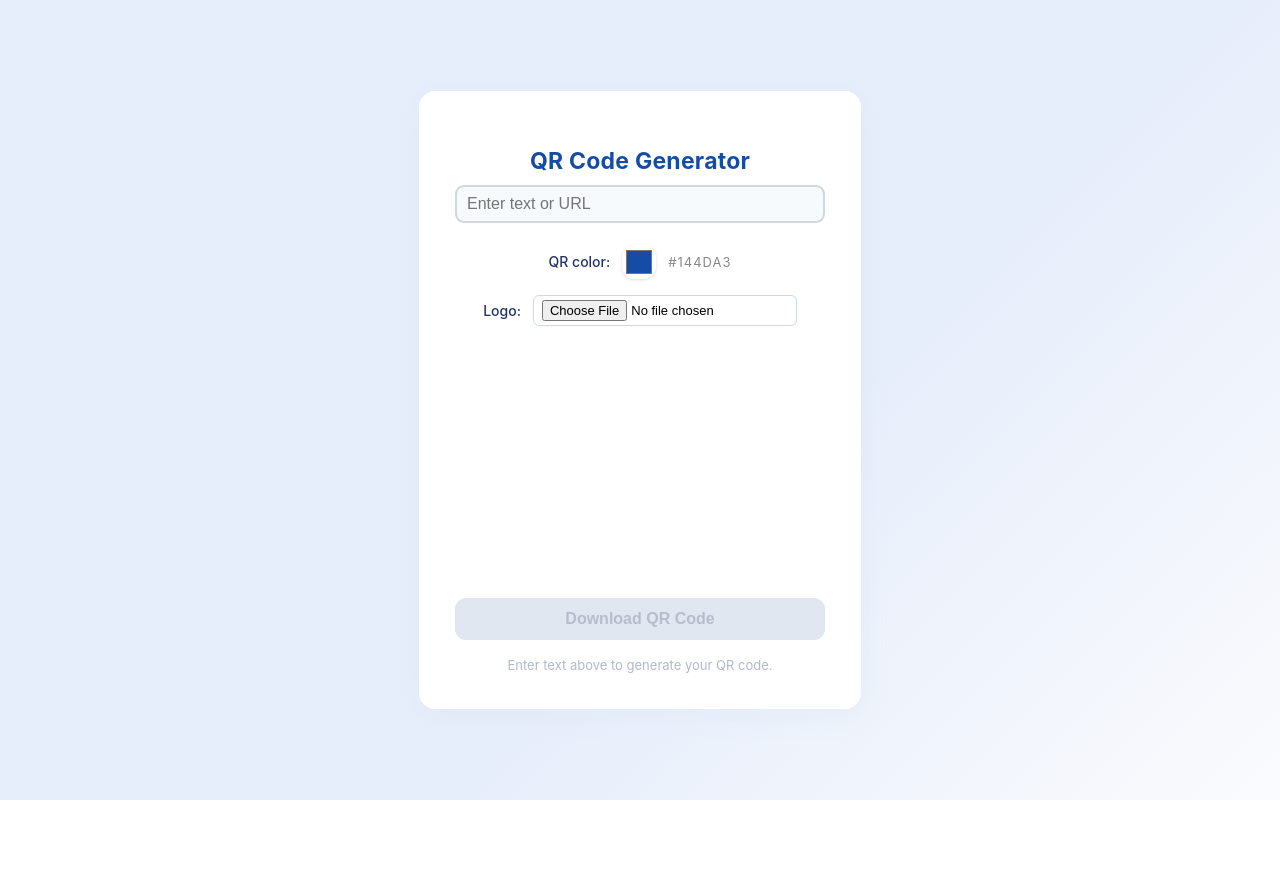
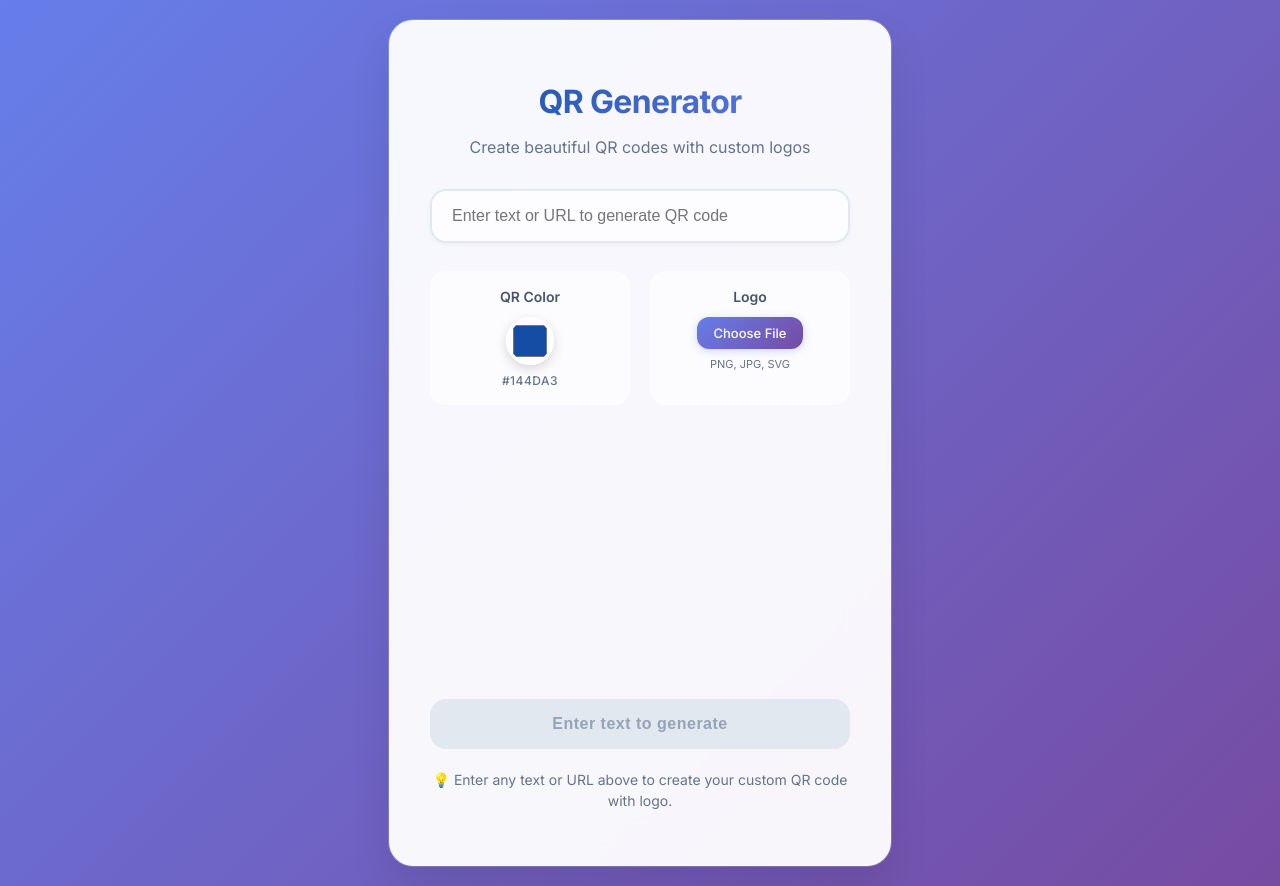
Before and after one commit to Abhishekmn1999/qr-logo-app, a React (Create React App) app: page / in a window 1280 px wide. Before the commit the page ends 800 px from the top, so only its background shows below. Built offline with nearby package versions, Linux system fonts and the light colour scheme.

Commit message:
Modernize UI with glassmorphism and better styling

```diff
--- a/src/App.js
+++ b/src/App.js
@@ -179,6 +179,7 @@ function App() {
   return (
     <>
       <style>{`
+      @import url('https://fonts.googleapis.com/css2?family=Inter:wght@300;400;500;600;700&display=swap');
       @keyframes shake {
         0% { transform: translateX(0); }
         18% { transform: translateX(-7px);}
@@ -188,137 +189,197 @@ function App() {
         90% { transform: translateX(-3px);}
         100% { transform: translateX(0); }
       }
+      @keyframes fadeIn {
+        from { opacity: 0; transform: translateY(20px); }
+        to { opacity: 1; transform: translateY(0); }
+      }
+      @keyframes pulse {
+        0%, 100% { transform: scale(1); }
+        50% { transform: scale(1.05); }
+      }
       `}</style>
       <div style={{
         minHeight: "100vh",
-        background: "linear-gradient(135deg, #e7eefb 60%, #fafbfd 100%)",
-        fontFamily: "Inter, Segoe UI, Arial, sans-serif",
+        background: "linear-gradient(135deg, #667eea 0%, #764ba2 100%)",
+        fontFamily: "Inter, -apple-system, BlinkMacSystemFont, sans-serif",
         display: "flex",
         justifyContent: "center",
-        alignItems: "center"
+        alignItems: "center",
+        padding: "20px"
       }}>
         <div style={{
-          background: "#fff",
-          borderRadius: 16,
-          boxShadow: "0 4px 28px #b5c6e026",
-          width: 370,
-          maxWidth: "99vw",
-          padding: 36,
+          background: "rgba(255, 255, 255, 0.95)",
+          backdropFilter: "blur(20px)",
+          borderRadius: 24,
+          boxShadow: "0 20px 40px rgba(0,0,0,0.1), 0 0 0 1px rgba(255,255,255,0.2)",
+          width: 420,
+          maxWidth: "95vw",
+          padding: 40,
           textAlign: 'center',
+          animation: "fadeIn 0.6s ease-out",
+          border: "1px solid rgba(255,255,255,0.2)"
         }}>
-          <h2 style={{
-            color: qrColor,
-            marginBottom: 10,
+          <h1 style={{
+            background: `linear-gradient(135deg, ${qrColor}, #667eea)`,
+            WebkitBackgroundClip: "text",
+            WebkitTextFillColor: "transparent",
+            backgroundClip: "text",
+            marginBottom: 8,
             fontWeight: 700,
-            fontSize: 23,
-            letterSpacing: ".01em"
+            fontSize: 32,
+            letterSpacing: "-0.02em",
+            textAlign: "center"
           }}>
-            QR Code Generator
-          </h2>
+            QR Generator
+          </h1>
+          <p style={{
+            color: "#64748b",
+            fontSize: 16,
+            marginBottom: 32,
+            fontWeight: 400
+          }}>Create beautiful QR codes with custom logos</p>
           <input
             type="text"
             value={text}
-            placeholder="Enter text or URL"
+            placeholder="Enter text or URL to generate QR code"
             onChange={e => setText(e.target.value)}
             style={{
               width: "100%",
-              padding: "8px 10px",
-              marginBottom: 22,
+              padding: "16px 20px",
+              marginBottom: 28,
               fontSize: 16,
-              border: focused ? `2px solid ${qrColor}` : "2px solid #cfd8dc",
-              borderRadius: 9,
+              border: focused ? `2px solid ${qrColor}` : "2px solid #e2e8f0",
+              borderRadius: 16,
               outline: "none",
               boxSizing: "border-box",
-              boxShadow: focused ? `0 0 0 2px ${qrColor}33` : "none",
-              background: "#f7fafc",
-              transition: "border-color 0.32s, box-shadow 0.35s"
+              boxShadow: focused ? `0 0 0 4px ${qrColor}15` : "0 2px 4px rgba(0,0,0,0.04)",
+              background: "rgba(255,255,255,0.8)",
+              transition: "all 0.3s ease",
+              fontWeight: 400
             }}
             onFocus={() => setFocused(true)}
             onBlur={() => setFocused(false)}
             autoComplete="off"
           />
+          <div style={{
+            display: "grid",
+            gridTemplateColumns: "1fr 1fr",
+            gap: 20,
+            marginBottom: 28
+          }}>
           {/* QR color picker option */}
           <div style={{
-            marginBottom: 16,
             display: "flex",
+            flexDirection: "column",
             alignItems: "center",
-            justifyContent: "center",
-            gap: 12
+            gap: 8,
+            padding: "16px",
+            background: "rgba(255,255,255,0.6)",
+            borderRadius: 16,
+            border: "1px solid rgba(255,255,255,0.3)"
           }}>
             <span style={{
               fontSize: 14,
-              color: "#223269",
-              fontWeight: 500
-            }}>QR color:</span>
+              color: "#475569",
+              fontWeight: 600,
+              marginBottom: 4
+            }}>QR Color</span>
             <input
               type="color"
               value={qrColor}
               onChange={e => setQrColor(e.target.value)}
               style={{
-                width: 34,
-                height: 34,
-                border: "none",
-                borderRadius: "35%",
-                boxShadow: "0 1px 3px #ddd",
+                width: 48,
+                height: 48,
+                border: "3px solid #fff",
+                borderRadius: "50%",
+                boxShadow: "0 4px 12px rgba(0,0,0,0.15)",
                 cursor: "pointer",
-                background: "none"
+                background: "none",
+                transition: "transform 0.2s ease"
               }}
+              onMouseEnter={e => e.target.style.transform = "scale(1.1)"}
+              onMouseLeave={e => e.target.style.transform = "scale(1)"}
             />
             <span style={{
-              fontSize: 13,
-              color: "#888",
-              letterSpacing: 1
+              fontSize: 12,
+              color: "#64748b",
+              fontWeight: 500,
+              letterSpacing: 0.5
             }}>
               {qrColor.toUpperCase()}
             </span>
           </div>
           {/* Logo upload option */}
           <div style={{
-            marginBottom: 16,
             display: "flex",
+            flexDirection: "column",
             alignItems: "center",
-            justifyContent: "center",
-            gap: 12
+            gap: 8,
+            padding: "16px",
+            background: "rgba(255,255,255,0.6)",
+            borderRadius: 16,
+            border: "1px solid rgba(255,255,255,0.3)"
           }}>
             <span style={{
               fontSize: 14,
-              color: "#223269",
-              fontWeight: 500
-            }}>Logo:</span>
-            <input
-              type="file"
-              accept="image/*"
-              onChange={handleImageUpload}
-              style={{
-                fontSize: 13,
-                padding: "4px 8px",
-                border: "1px solid #cfd8dc",
-                borderRadius: 6,
-                cursor: "pointer"
-              }}
-            />
+              color: "#475569",
+              fontWeight: 600,
+              marginBottom: 4
+            }}>Logo</span>
+            <label style={{
+              display: "inline-block",
+              padding: "8px 16px",
+              background: "linear-gradient(135deg, #667eea, #764ba2)",
+              color: "white",
+              borderRadius: 12,
+              cursor: "pointer",
+              fontSize: 13,
+              fontWeight: 500,
+              transition: "transform 0.2s ease",
+              boxShadow: "0 2px 8px rgba(102, 126, 234, 0.3)"
+            }}
+            onMouseEnter={e => e.target.style.transform = "translateY(-2px)"}
+            onMouseLeave={e => e.target.style.transform = "translateY(0)"}
+            >
+              Choose File
+              <input
+                type="file"
+                accept="image/*"
+                onChange={handleImageUpload}
+                style={{ display: "none" }}
+              />
+            </label>
+            <span style={{
+              fontSize: 11,
+              color: "#64748b",
+              textAlign: "center"
+            }}>PNG, JPG, SVG</span>
           </div>
-          {/* QR code preview with thin border, roundness, and bg */}
+          </div>
+          {/* QR code preview */}
           <div
             ref={canvasRef}
             style={{
               minHeight: QR_SIZE + PADDING * 2,
-              marginBottom: 16,
-              opacity: text ? 1 : 0.16,
-              transition: "opacity 0.45s"
+              marginBottom: 28,
+              opacity: text ? 1 : 0.3,
+              transition: "all 0.5s ease",
+              transform: text ? "scale(1)" : "scale(0.95)"
             }}
           >
             {text && (
               <div style={{
                 position: 'relative',
                 display: 'inline-block',
-                background: "#f7fafd",
+                background: "rgba(255,255,255,0.9)",
                 border: `${BORDER_WIDTH}px solid ${qrColor}`,
                 borderRadius: BORDER_RADIUS,
-                boxShadow: "0 1.5px 8px #e4ecfa",
+                boxShadow: `0 8px 32px rgba(0,0,0,0.12), 0 0 0 1px ${qrColor}20`,
                 padding: PADDING,
                 width: QR_SIZE,
                 height: QR_SIZE,
+                animation: text ? "pulse 2s infinite" : "none"
               }}>
                 <QRCodeCanvas
                   value={text}
@@ -356,33 +417,41 @@ function App() {
             onClick={tryDownload}
             disabled={!text}
             style={{
-              marginTop: 10,
-              padding: "12px 0",
+              marginTop: 8,
+              padding: "16px 32px",
               width: "100%",
-              borderRadius: 11,
+              borderRadius: 16,
               border: "none",
               background: text
-                ? `linear-gradient(90deg,${qrColor} 15%, #52e0ff 100%)`
-                : "#e1e7f0",
-              color: text ? "#fff" : "#b8bccc",
+                ? `linear-gradient(135deg, ${qrColor}, #667eea)`
+                : "#e2e8f0",
+              color: text ? "#fff" : "#94a3b8",
               fontWeight: 600,
               fontSize: 16,
-              boxShadow: text ? "0 2px 12px #62b8fa33" : undefined,
+              boxShadow: text ? `0 8px 25px ${qrColor}40` : "none",
               cursor: text ? "pointer" : "not-allowed",
-              transition: "background 0.25s, color 0.25s, transform 0.17s",
-              transform: buttonHover ? "scale(1.044)" : "scale(1.0)",
-              animation: shake ? "shake 0.41s" : "none"
+              transition: "all 0.3s ease",
+              transform: buttonHover && text ? "translateY(-2px) scale(1.02)" : "translateY(0) scale(1.0)",
+              animation: shake ? "shake 0.41s" : "none",
+              letterSpacing: "0.5px"
             }}
             onMouseEnter={() => setButtonHover(true)}
             onMouseLeave={() => setButtonHover(false)}
           >
-            Download QR Code
+            {text ? "✨ Download QR Code" : "Enter text to generate"}
           </button>
-          <small style={{ color: "#b1b9cc", display: "block", marginTop: 17, fontSize: 13 }}>
+          <p style={{
+            color: "#64748b",
+            display: "block",
+            marginTop: 20,
+            fontSize: 14,
+            fontWeight: 400,
+            lineHeight: 1.5
+          }}>
             {text
-              ? "Download will look exactly like this preview."
-              : "Enter text above to generate your QR code."}
-          </small>
+              ? "🎯 Your QR code is ready! Click download to save with transparent background."
+              : "💡 Enter any text or URL above to create your custom QR code with logo."}
+          </p>
         </div>
       </div>
     </>
```
